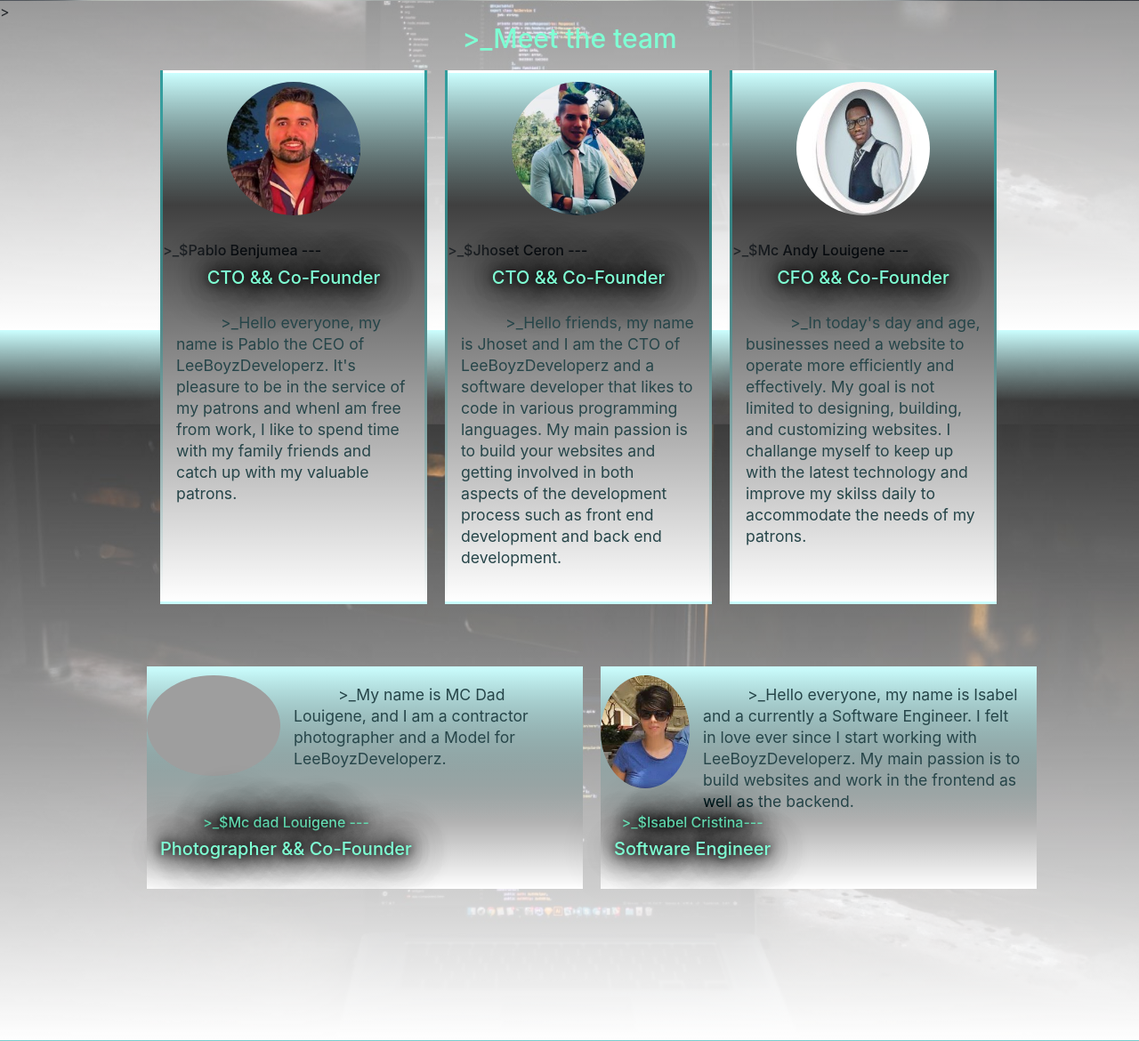
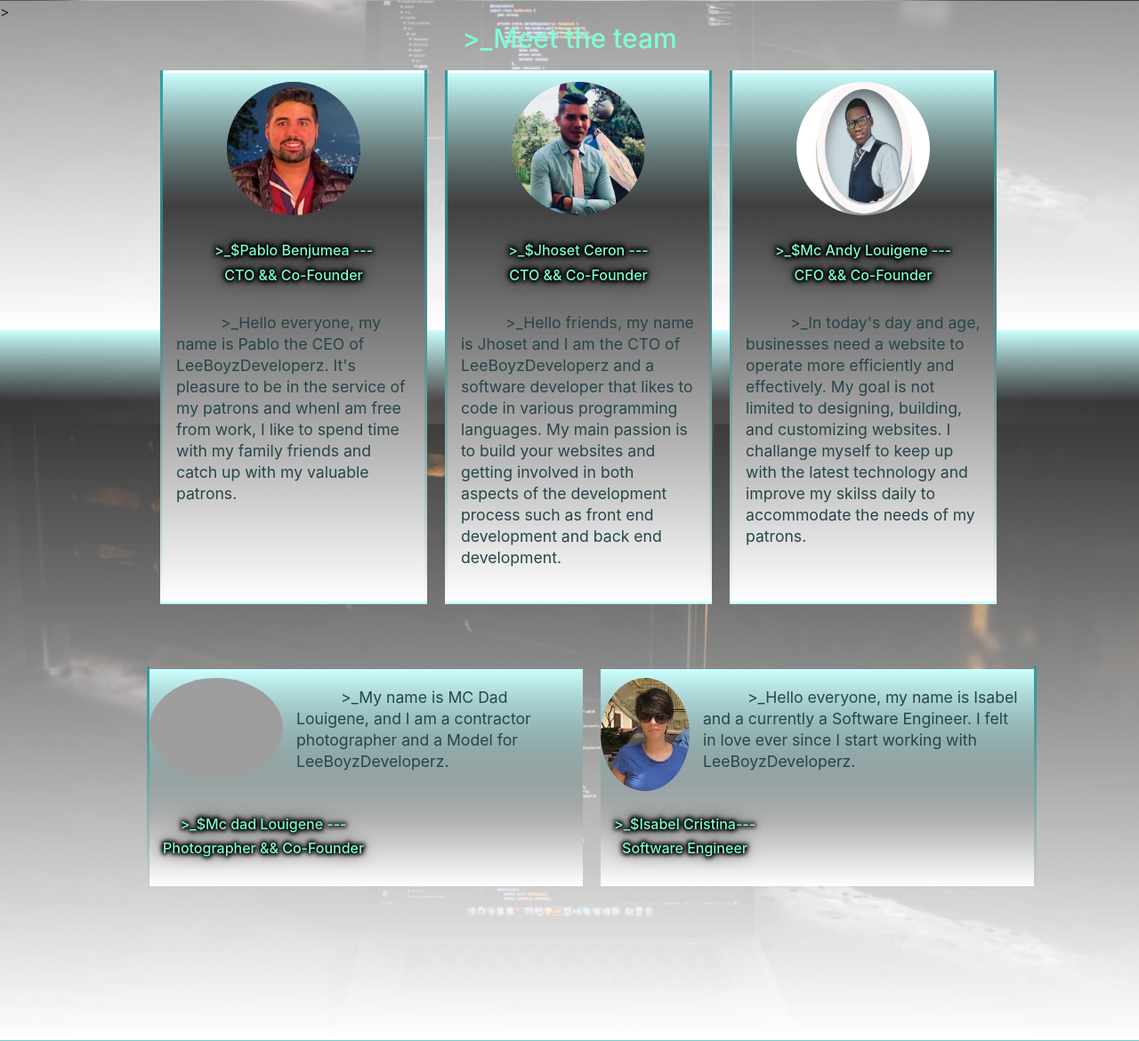
Before and after one commit to xJA10x/LeeBoyzDevelopers, a PHP site: page /about.php in a window 1280 px wide. Shown: the part 1229-2399 px from the top of the page at 89% size. Run offline with PHP 8.4, Linux system fonts and the light colour scheme; grey boxes are pictures that could not be loaded.

Commit message:
fixed bugs

```diff
--- a/about.php
+++ b/about.php
@@ -30,7 +30,7 @@
                                 </div>
                                 <div class="titlename">
                                     <h6>>_$Pablo Benjumea ---</h6>
-                                    <h5>CTO && Co-Founder</h5>
+                                    <h6>CTO && Co-Founder</h6>
                                 </div>
                             </div><!-- ending of subheader -->
 
@@ -50,7 +50,7 @@
                                 </div>
                                 <div class="titlename">
                                     <h6>>_$Jhoset Ceron ---</h6>
-                                    <h5>CTO && Co-Founder</h5>
+                                    <h6>CTO && Co-Founder</h6>
                                 </div>
                             </div><!-- ending of subheader -->
                             <div class="subbody">
@@ -68,7 +68,7 @@
                                 </div>
                                 <div class="titlename">
                                     <h6>>_$Mc Andy Louigene --- </h6>
-                                    <h5> CFO && Co-Founder</h5>
+                                    <h6> CFO && Co-Founder</h6>
                                 </div>
                             </div><!-- ending of subheader -->
                             <div class="subbody">
@@ -87,7 +87,7 @@
                                     </div>
                                     <div class="titlesname">
                                     <h6>>_$Mc dad Louigene ---  </h6>
-                                    <h5>Photographer && Co-Founder</h5>
+                                    <h6>Photographer && Co-Founder</h6>
                                     </div>
                                     <p class="cards-text">>_My name is MC Dad Louigene, and I am a contractor photographer
                                         and a Model for LeeBoyzDeveloperz.
@@ -101,11 +101,11 @@
                                     </div>
                                     <div class="titlesname">
                                     <h6>>_$Isabel Cristina---</h6>
-                                    <h5>Software Engineer</h5>
+                                    <h6>Software Engineer</h6>
                                     </div>
                                     <p class="cards-text"> >_Hello everyone, my name is Isabel and a currently a Software Engineer.
                                         I felt in love ever since I start working with LeeBoyzDeveloperz.
-                                        My main passion is to build websites and work in the frontend as well as the backend.
+
                                     </p>
                                 </div>
                             </div>
--- a/css/style.css
+++ b/css/style.css
@@ -122,7 +122,15 @@ Whole styles
 .whole {
 
   /* border: solid white; */
-
+  transition: all .2s ease-in-out;
+  border-width: 3px;
+  border-style: solid;
+  border-image:
+    linear-gradient(
+      to bottom,
+      #2f9b9b,
+      rgba(0, 0, 0, 0)
+    ) 1 100%;
   position: absolute;
   margin: 0 auto;
   width: 100%;
@@ -236,8 +244,17 @@ h1 {
 Title name styles
 
 **********************************/
+h6
+{
 
-.titlename h5 {
+  color: #7fffd4;
+  text-shadow: 0 0 10px #000, 0 0 20px #000, 0 0 5px #000, 0 0 5px #000,
+    0 0 5px #000, 0 0 6px #000, 0 0 5px #000;
+  font-size: 20px;
+  text-align: center;
+
+}
+.titlename h5 h4{
 
   color: #7fffd4;
   text-shadow: 0 0 10px #000, 0 0 20px #000, 0 0 30px #000, 0 0 40px #000,
@@ -247,11 +264,11 @@ Title name styles
 
 }
 
-.titlename h4 {
+/* .titlename h4 {
 
   text-align: center;
 
-}
+} */
 
 .titlesname {
   /* border: bisque solid; */
```
